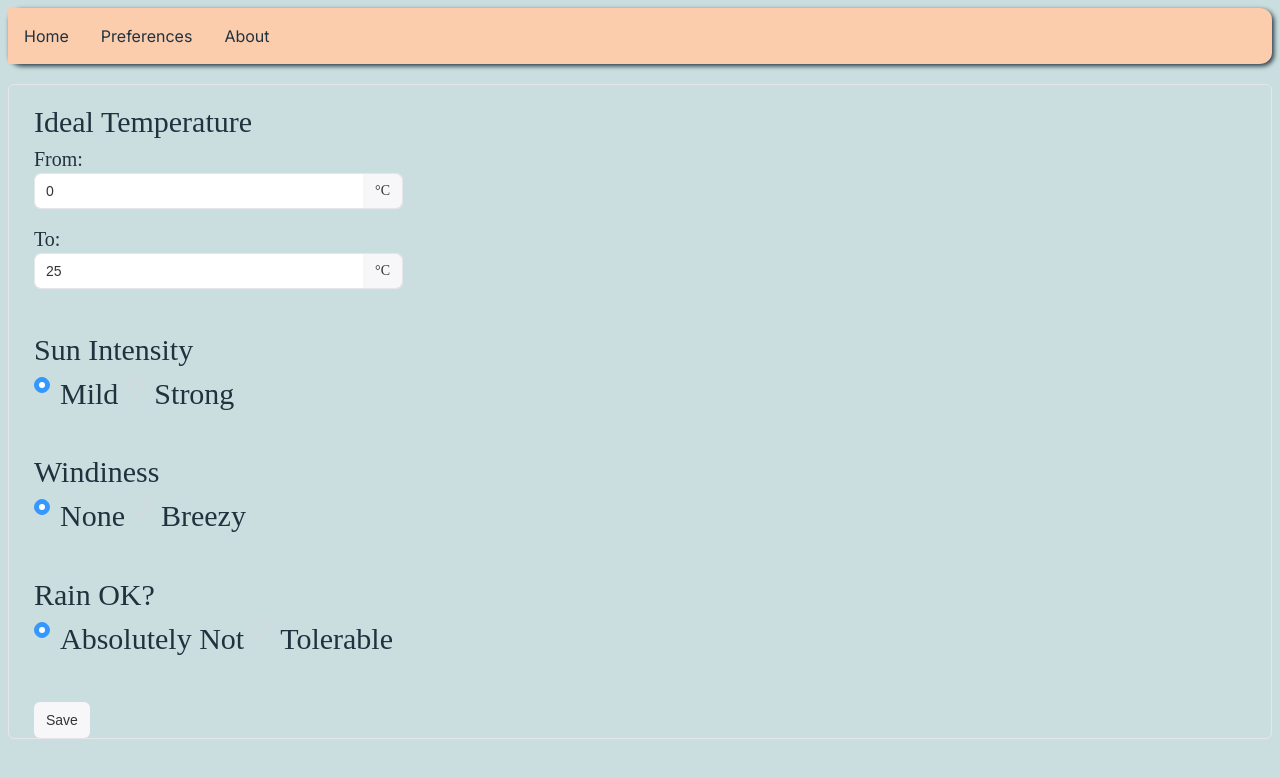
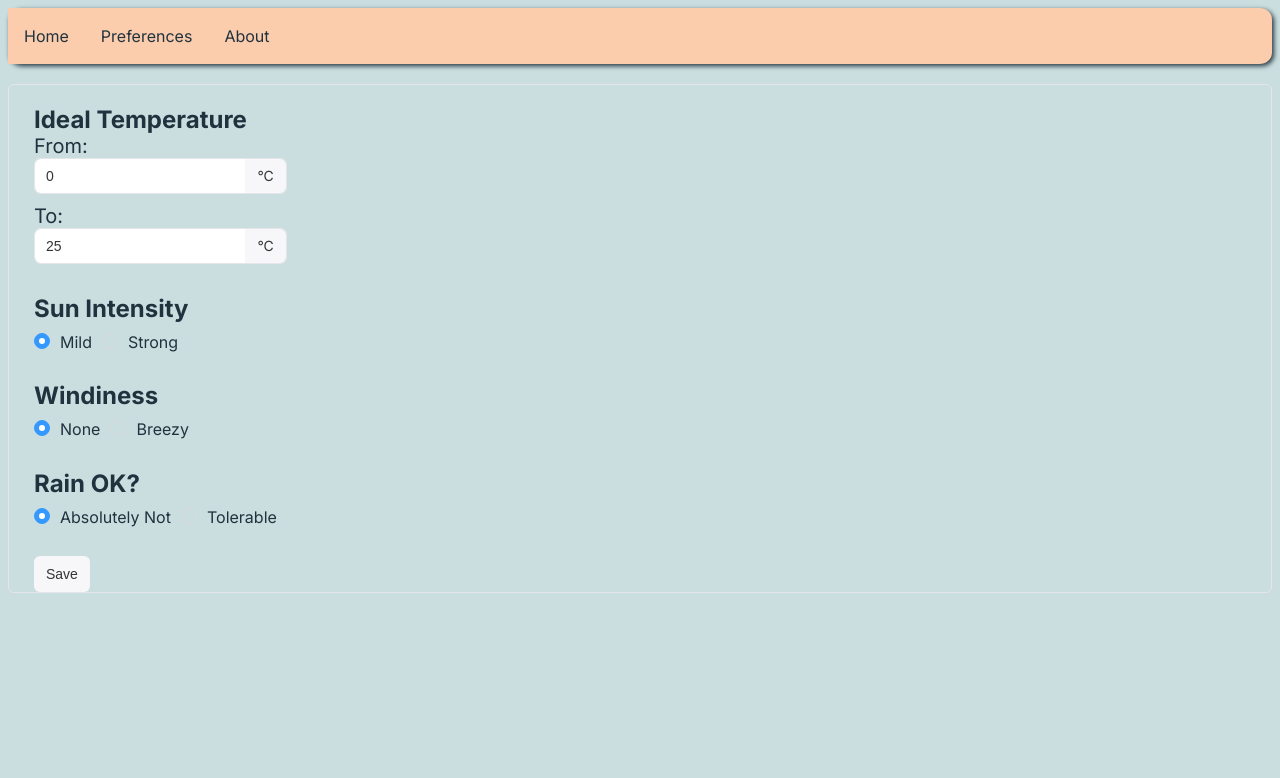
Before and after one commit to dayqiu22/sun-bather, a Next.js app: page /home/preferences in a window 1280 px wide. Shown: the top 778 px of the page. Built offline with nearby package versions, Linux system fonts and the light colour scheme.

Commit message:
pref page font

```diff
--- a/src/app/ui/preferences/selection.tsx
+++ b/src/app/ui/preferences/selection.tsx
@@ -20,10 +20,12 @@ export default function Selection() {
     }
 
     return (
-        <Col className={'inputContainer'}>
-            <label htmlFor="temp">
+        <Col className={'label'}>
+            <h2>
+                <label htmlFor="temp" className = 'label'>
                     Ideal Temperature
                 </label>
+            </h2>
             <div id="temp">
                 <label style={{ fontSize: '20px' }}>From:</label>
                 <InputGroup style={{ marginBottom: '10px' }}>
@@ -52,9 +54,11 @@ export default function Selection() {
                 </InputGroup>
             </div>
             <br/>
+            <h2>
                 <label htmlFor="sun">
                 Sun Intensity
                 </label>
+            </h2>
             <div>
                 <RadioGroup id="sun" inline value={sun} onChange={(value, event) => setSun(value.toString())}>
                     <Radio value="no">Mild</Radio>
@@ -62,9 +66,11 @@ export default function Selection() {
                 </RadioGroup>
             </div>
             <br/>
+            <h2>
                 <label htmlFor="wind">
                 Windiness
                 </label>
+            </h2>
             <div>
                 <RadioGroup id="wind" inline value={wind} onChange={(value, event) => setWind(value.toString())}>
                     <Radio value="no">None</Radio>
@@ -72,9 +78,11 @@ export default function Selection() {
                 </RadioGroup>
             </div>
             <br/>
+            <h2>
                 <label htmlFor="rain">
                 Rain OK?
                 </label>
+            </h2>
             <div>
                 <RadioGroup id="rain" inline value={rain} onChange={(value, event) => setRain(value.toString())}>
                     <Radio value="no">Absolutely Not</Radio>
```
Lines whose indentation alone changed are shown as unchanged.
